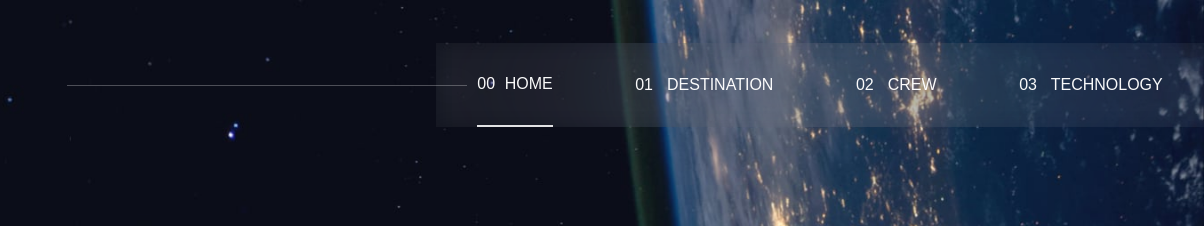
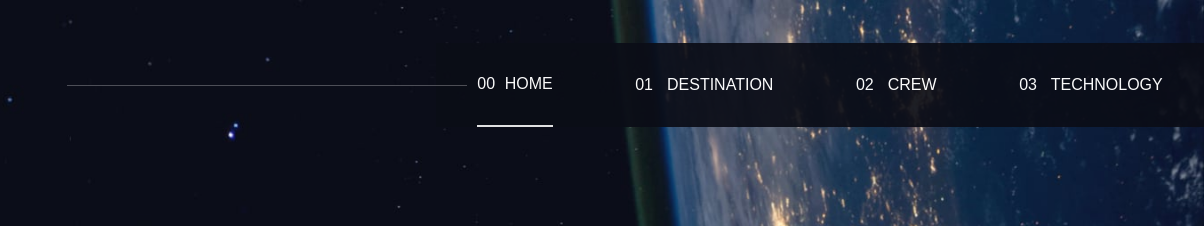
Before and after one commit to afolasope/space-explorer, a plain HTML site: page starter-code/index.html in a window 1280 px wide. Shown: the top 226 px of the page, 76-1280 px from the left. Drawn offline with Linux system fonts and the light colour scheme; files whose address does not match are found by name; a web font is replaced by a local one.

Commit message:
fixed nav slide

```diff
--- a/scss/_nav.scss
+++ b/scss/_nav.scss
@@ -13,8 +13,8 @@
   opacity: 0.98;
   visibility: hidden;
   transform: translateX(100%);
-  background: rgba(255, 255, 255, 0.04);
-  backdrop-filter: blur(81.5485px);
+  background: rgba(12, 14, 24, 0.95);
+  height: 100vh;
   @include transition-ease;
 
   &.open {
@@ -26,7 +26,6 @@
 
   &__menu {
     height: 100vh;
-    backdrop-filter: blur(10px);
     transform: translateX(100%);
     @include transition-ease;
 
@@ -56,6 +55,8 @@
   }
 }
 
+
+
 @include media-tab {
   .nav__btn {
     display: none;
@@ -66,6 +67,7 @@
     transform: translateX(0);
     position: relative;
     width: 60%;
+    height: auto;
 
     &__menu {
       display: block;
```
Also changed, not shown: css/main.css, 1 other file.
